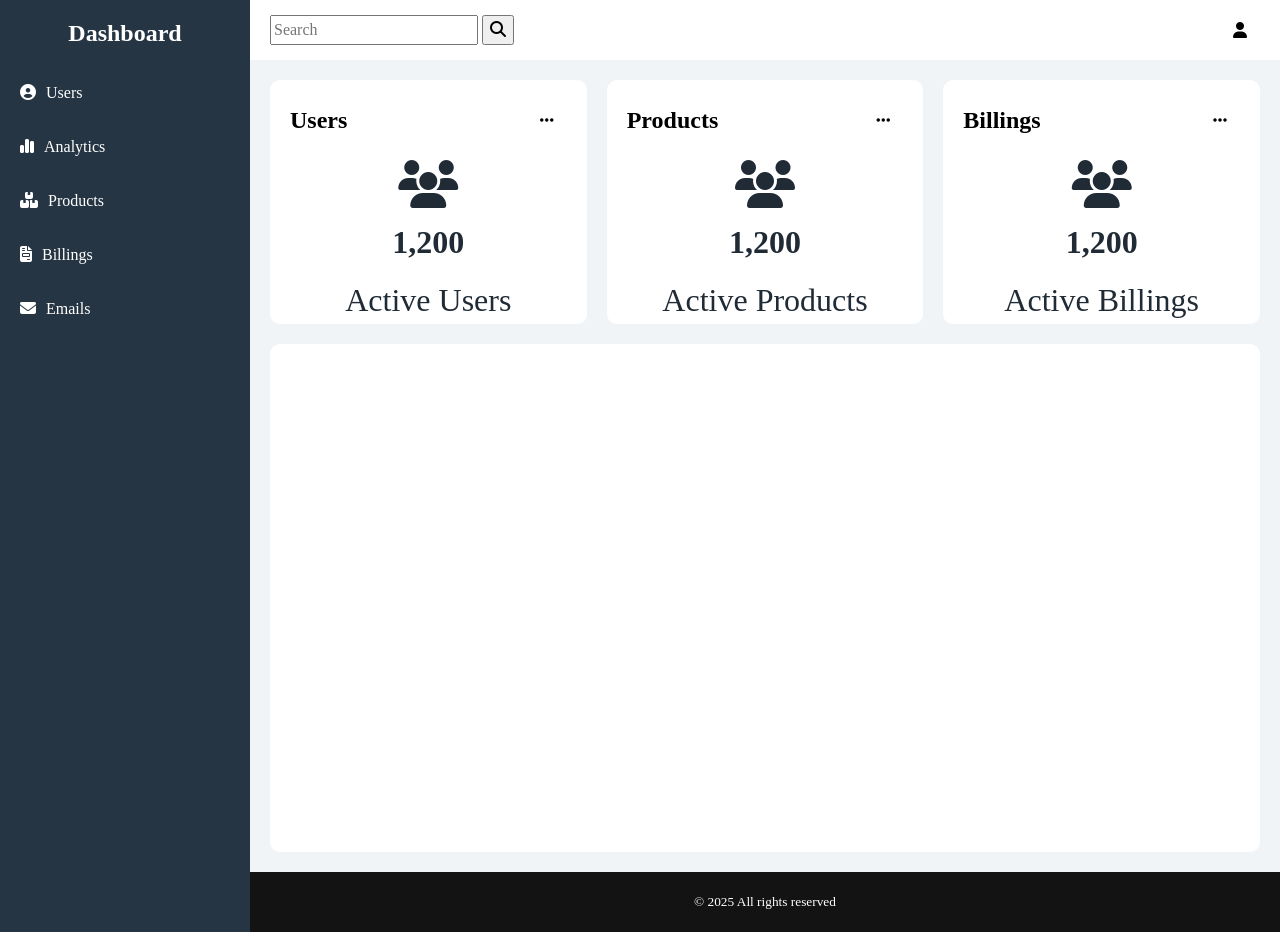
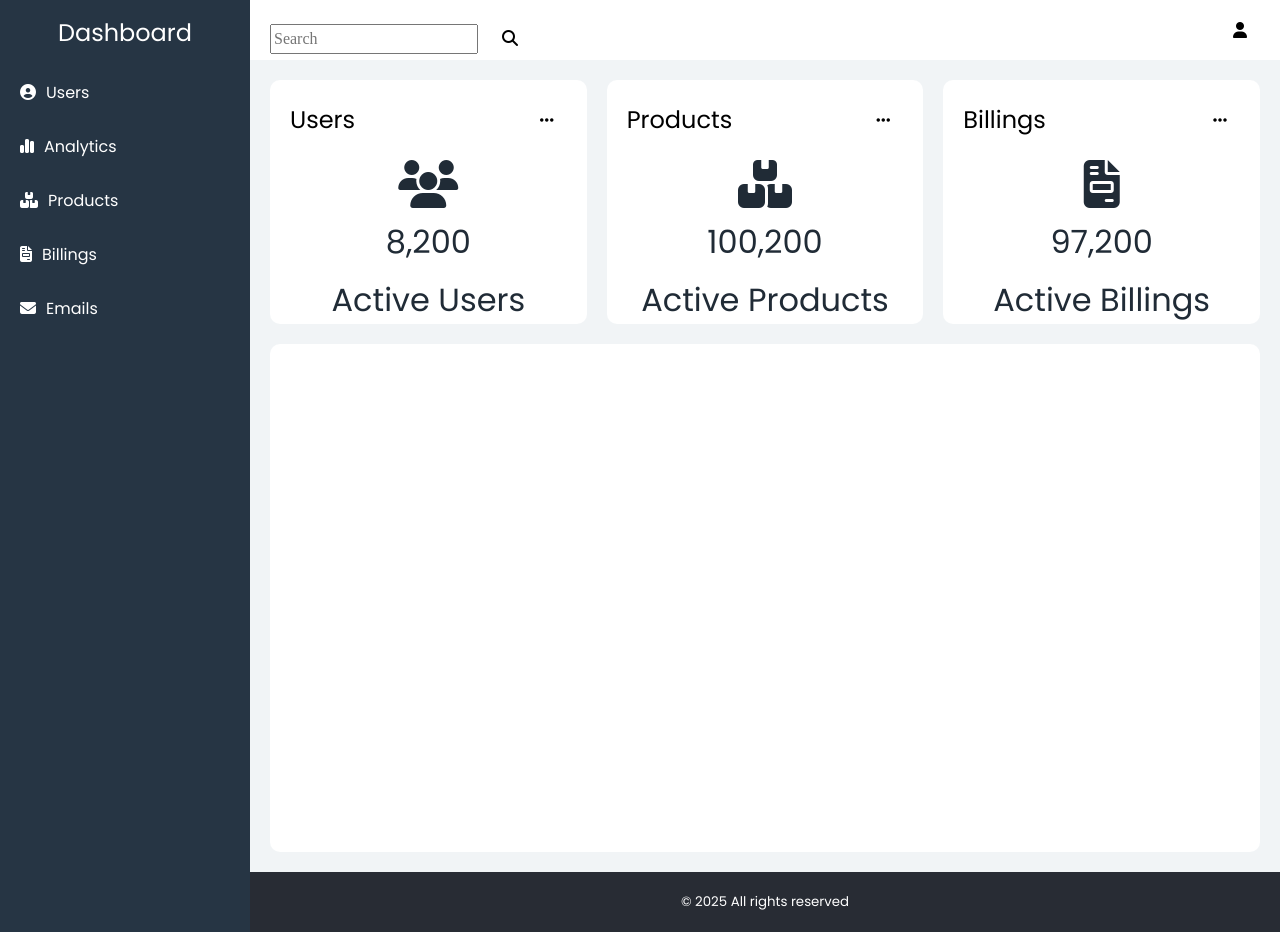
Before and after one commit to julio-ryt/responsive-dashboard-training, a plain HTML site: page index.html in a window 1280 px wide. Drawn offline with Linux system fonts and the light colour scheme.

Commit message:
fix: style and add font

```diff
--- a/css/styles.css
+++ b/css/styles.css
@@ -118,24 +118,28 @@ body {
   align-items: center;
 }
 
-
 .card:last-child {
   grid-area: cardLineChart;
 }
 
 .footer {
-    background-color: #141313;
+  background-color: #282c34;
   grid-column: 2 / 3;
   grid-row: 3 / 4;
 }
 
 .user button,
+.search button,
 .card button {
     background-color: #fff;
     border: none;
     padding: 20px;
     width: 40px;
     height: 40px;
+}
+
+.user button,
+.card button {
   display: flex;
   border-radius: 20px;
   align-items: center;
@@ -146,6 +150,17 @@ body {
 .card button:hover {
   cursor: pointer;
   background-color: #f1f4f6;
+}
+
+h1,
+h2,
+h4,
+a,
+p,
+small {
+  font-family: "Poppins", sans-serif;
+  font-weight: 400;
+  font-style: normal;
 }
 
 h1,
@@ -163,7 +178,6 @@ nav ul {
 
 nav li {
   width: 100%;
-
 }
 
 nav li:hover {
@@ -211,9 +225,7 @@ nav li a {
 
 @media screen and (max-width: 1024px) {
   body {
-
     grid-template-columns: 1fr;
-
   }
 
   .header {
--- a/index.html
+++ b/index.html
@@ -27,6 +27,12 @@
     <meta property="og:site_name" content="Responsive Dashboard" />
     <title>Responsive Dashboard</title>
 
+    <link rel="preconnect" href="https://fonts.googleapis.com" />
+    <link rel="preconnect" href="https://fonts.gstatic.com" crossorigin />
+    <link
+      href="https://fonts.googleapis.com/css2?family=Poppins&display=swap"
+      rel="stylesheet"
+    />
     <link rel="stylesheet" href="css/styles.css" />
 
     <script
@@ -87,7 +93,7 @@
         </div>
         <div class="card-body">
           <i class="fa-solid fa-users"></i>
-          <h4>1,200</h4>
+          <h4>8,200</h4>
           <p>Active Users</p>
         </div>
       </div>
@@ -97,8 +103,8 @@
           <button><i class="fa-solid fa-ellipsis-h"></i></button>
         </div>
         <div class="card-body">
-          <i class="fa-solid fa-users"></i>
-          <h4>1,200</h4>
+          <i class="fa-solid fa-boxes-stacked"></i>
+          <h4>100,200</h4>
           <p>Active Products</p>
         </div>
       </div>
@@ -108,8 +114,8 @@
           <button><i class="fa-solid fa-ellipsis-h"></i></button>
         </div>
         <div class="card-body">
-          <i class="fa-solid fa-users"></i>
-          <h4>1,200</h4>
+          <i class="fa-solid fa-file-invoice"></i>
+          <h4>97,200</h4>
           <p>Active Billings</p>
         </div>
       </div>
```
Lines whose indentation alone changed are shown as unchanged.
